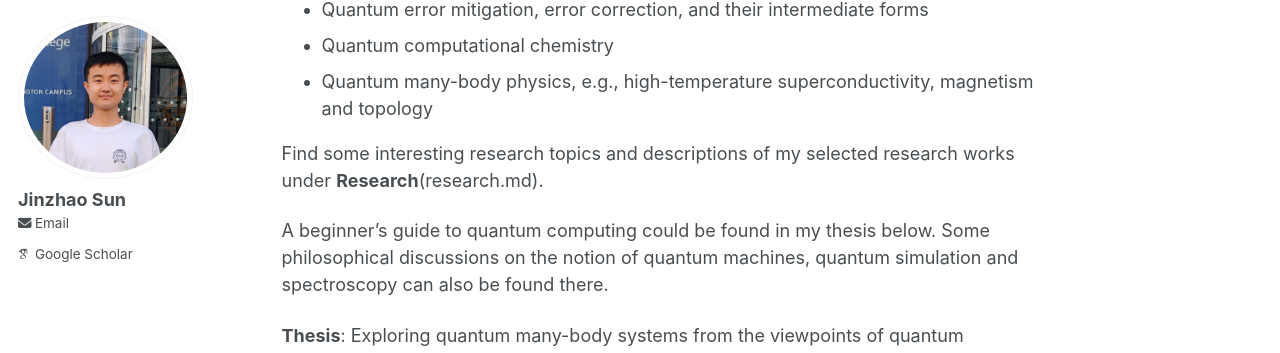
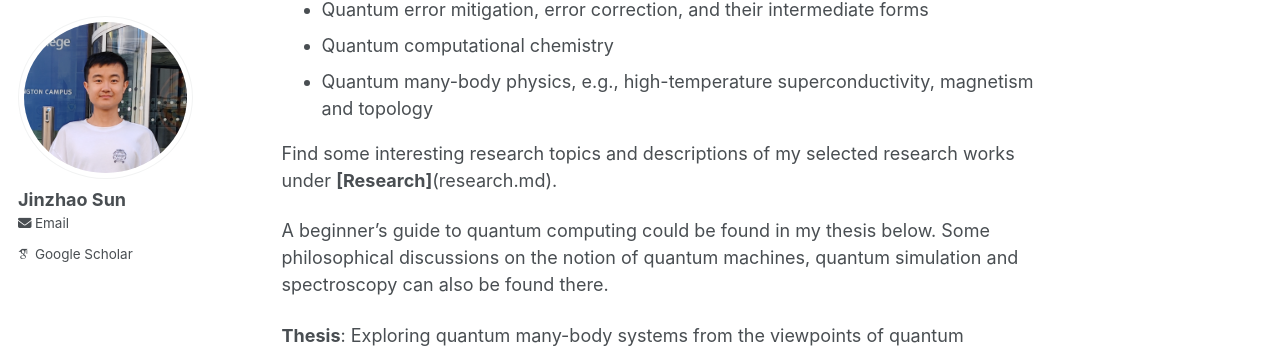
Before and after one commit to jinzhao-sun/jinzhao-sun.github.io, a Jekyll site: the page built from _pages/about.md, in a window 1280 px wide and 900 px high, scrolled down 586 px. Shown: the part 90-443 px from the top of the window. Built offline with Jekyll 4.4.1, drawn with Linux system fonts in a browser that asks for light colours; some web fonts are replaced.

```diff
--- a/_pages/about.md
+++ b/_pages/about.md
@@ -19,7 +19,7 @@ I have a broad interest in quantum computing, quantum information, and quantum m
 * Quantum computational chemistry
 * Quantum many-body physics, e.g., high-temperature superconductivity, magnetism and topology
 
-Find some interesting research topics and descriptions of my selected research works under **Research**(research.md).
+Find some interesting research topics and descriptions of my selected research works under **[Research]**(research.md).
 
 A beginner's guide to quantum computing could be found in my thesis below. Some philosophical discussions on the notion of quantum machines, quantum simulation and spectroscopy can also be found there.
 
```
